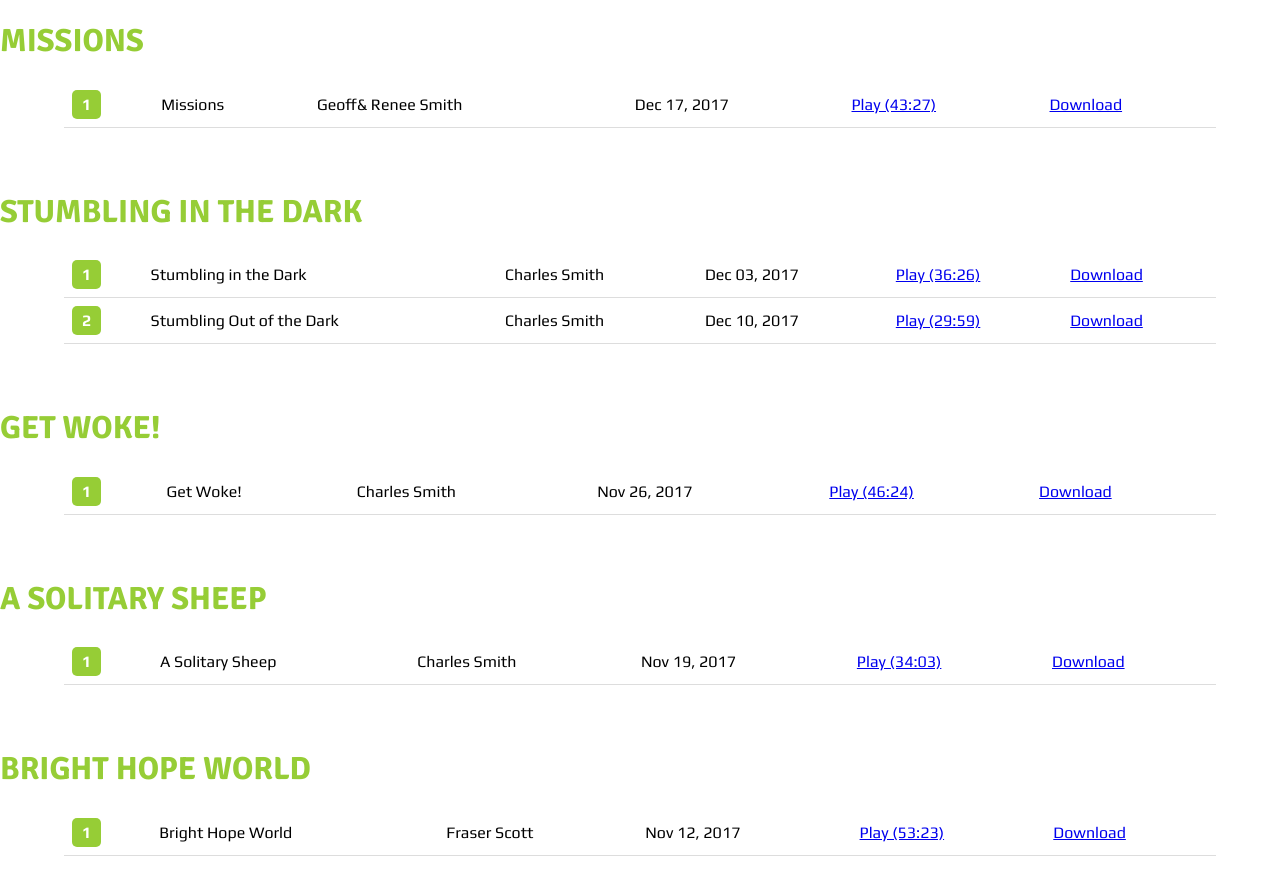
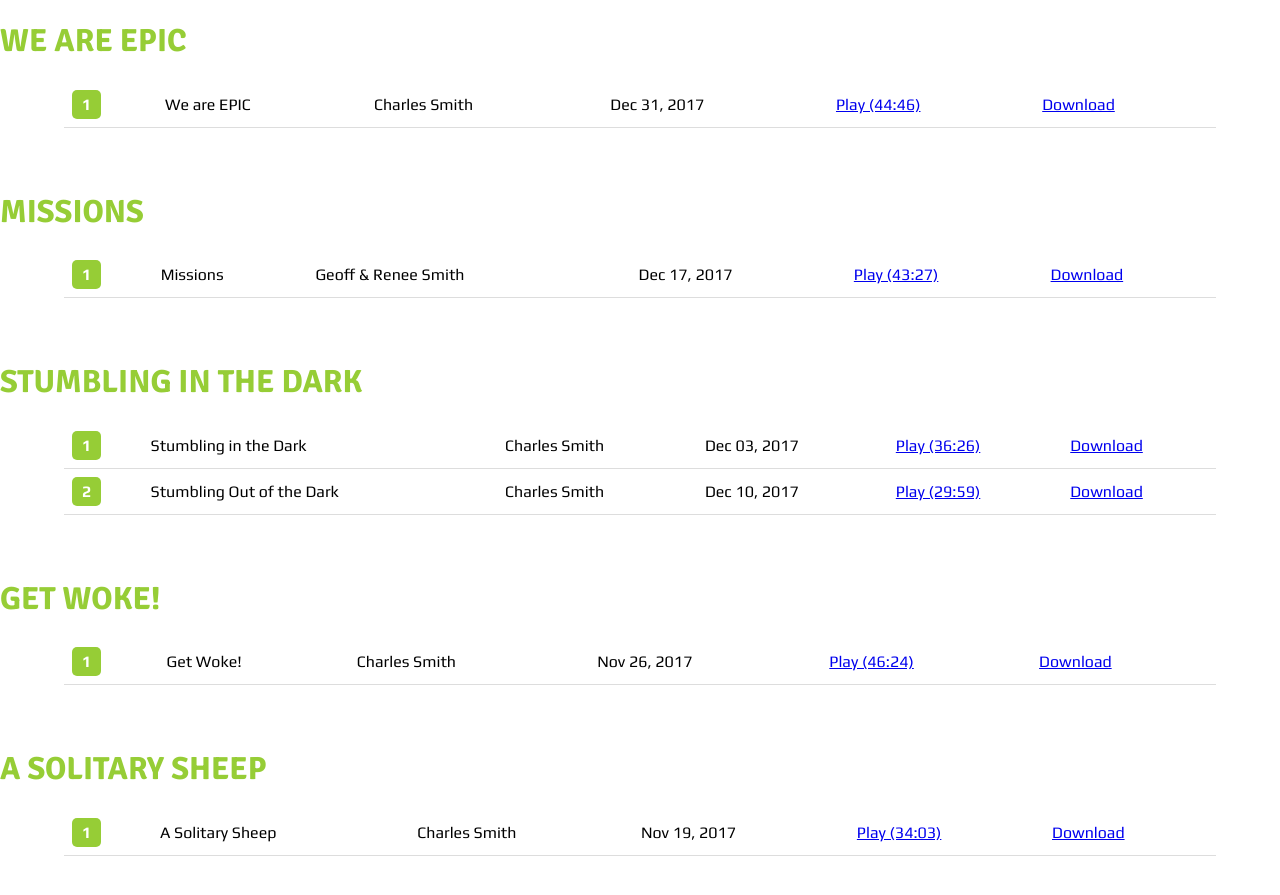
Before and after one commit to govalley/govalley.github.io, a Jekyll site: the page built from sermons.html, in a window 1280 px wide and 900 px high. Shown: the top 895 px of the window. Built offline with Jekyll 4.4.1, drawn with Linux system fonts in a browser that asks for light colours; some web fonts are replaced; some of the changed text lies outside the part shown.

Commit message:
Adding podcast

```diff
--- /dev/null
+++ b/podcast/_posts/2017-12-31-we-are-epic.md
@@ -0,0 +1,9 @@
+---
+title: "We are EPIC"
+category: "We are EPIC"
+speaker: Charles Smith
+mp3: 20171231.mp3
+size: 15472806
+duration: "44:46"
+image: logo.jpg
+---
```
Also changed, not shown: podcast/_posts/2017-12-17-missions.md (+1 -1 lines).
